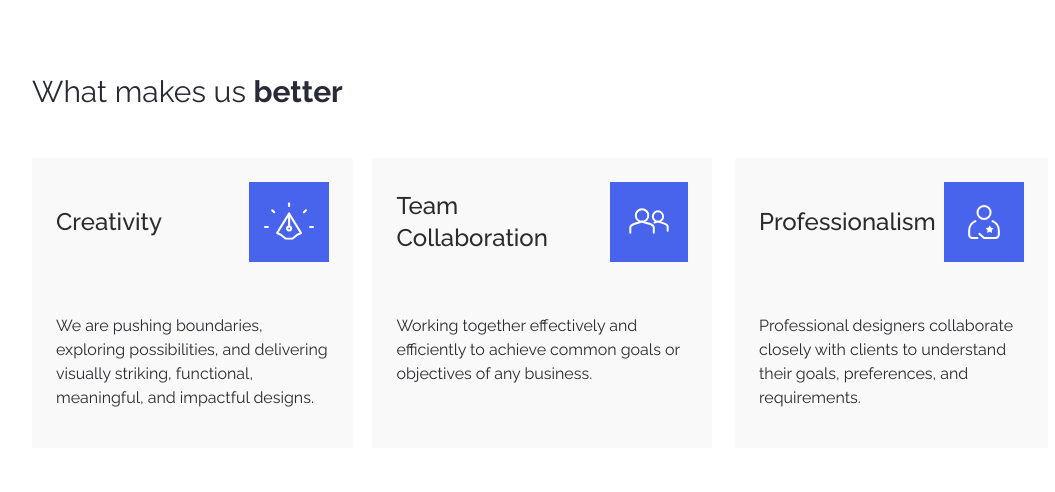
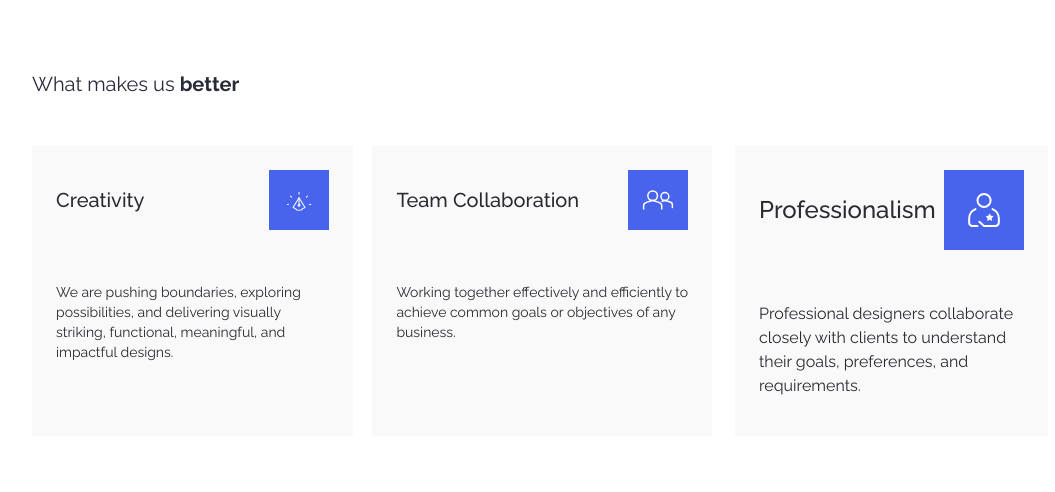
Before and after one commit to Neaz-mq/template-store, a React (Vite) app: page /company in a window 1280 px wide. Shown: the part 750-1242 px from the top of the page, without its empty margins (80-1135 px from the left). Built offline with nearby package versions, Linux system fonts and the light colour scheme; no server answers.

Commit message:
work creativity

```diff
--- a/src/pages/Company/About/About.jsx
+++ b/src/pages/Company/About/About.jsx
@@ -7,7 +7,7 @@ const About = () => {
             <div className='container mx-auto overflow-x-hidden overflow-y-hidden'>
                 <div className="layout lg:mx-24 mx-3">
                     <div>
-                        <h3 className="text-[#282A37] text-xl desktop:text-2xl 3xl:text-3xl 2xl:text-2xl laptop:text-2xl tablet:text-xl tablet:mt-10 font-medium font-raleway tablet:ml-12 ml-5 3xl:ml-[8.6rem] laptop:ml-0 2xl:ml-[8.7rem] desktop:-ml-1 3xl:mt-24 2xl:mt-24 desktop:mt-24 laptop:mt-16 3xl:mb-4 mt-5">
+                        <h3 className="text-[#282A37] text-lg tablet:text-lg laptop:text-lg 3xl:text-2xl 2xl:text-2xl desktop:text-xl tablet:mt-10 font-medium font-raleway tablet:ml-12 ml-5 3xl:ml-[8.6rem] laptop:ml-0 2xl:ml-[8.7rem] desktop:-ml-1 3xl:mt-24 2xl:mt-24 desktop:mt-24 laptop:mt-16 3xl:mb-4 mt-5">
                             Welcome at <strong>Prographr</strong>
                         </h3>
                         <div className="grid grid-cols-1 lg:grid-cols-2 gap-0 mt-28">
--- a/src/pages/ExclusiveTemplateDetails/ExclusiveTemplateDetails.jsx
+++ b/src/pages/ExclusiveTemplateDetails/ExclusiveTemplateDetails.jsx
@@ -252,7 +252,7 @@ const ExclusiveTemplateDetails = () => {
                             <h2 className="text-2xl text-[#282A37] pb-5 md:pt-24 pt-14 font-medium font-raleway 3xl:ml-[9.3rem] 2xl:ml-[9.3rem] desktop:ml-2  laptop:block tablet:mt-6 3xl:-mt-0 2xl:-mt-0 desktop:-mt-0 laptop:-mt-0 mt-2">
                                 Exclusive <strong>Graphics Template</strong>
                             </h2>
-                            <div className="rounded-xl flex items-center justify-center pt-6 pb-4 lg:pl-2 lg:pr-4 mt-4 3xl:ml-[13.6rem] 3xl:-mr-36 2xl:ml-[12.6rem] desktop:ml-2 desktop:-mr-10 2xl:-mr-32 3xl:-mt-7 2xl:-mt-7 desktop:-mt-7 laptop:-mt-7 tablet:mt-4 laptop:-ml-60">
+                            <div className="rounded-xl flex items-center justify-center pt-6  lg:pl-2 lg:pr-4 mt-4 3xl:ml-[13.6rem] 3xl:-mr-36 2xl:ml-[12.6rem] desktop:ml-2 desktop:-mr-10 2xl:-mr-32 3xl:-mt-7 2xl:-mt-7 desktop:-mt-7 laptop:-mt-7 tablet:mt-4 laptop:-ml-60">
                                 <div className="flex items-center justify-between lg:gap-16 gap-10 lg:my-8 lg:-mx-20">
                                     <LazyLoad height={200} offset={100}>
                                         <img
@@ -264,7 +264,7 @@ const ExclusiveTemplateDetails = () => {
                                     </LazyLoad>
                                 </div>
                             </div>
-                            <div className="w-full mt-6 flex items-center 3xl:ml-36 2xl:ml-36">
+                            <div className="w-full flex items-center 3xl:ml-36 2xl:ml-36">
                                 {template.picture?.length > thumbnailsToShow && startIndex > 0 && (
                                     <button onClick={handlePrevThumbnail} className="mr-2">
                                         <FaChevronLeft />
--- a/src/pages/Home/Creativity/Creativity.jsx
+++ b/src/pages/Home/Creativity/Creativity.jsx
@@ -33,7 +33,7 @@ const Creativity = () => {
     <div className="font-raleway">
       <div className="container mx-auto overflow-x-hidden 2xl:overflow-x-hidden 3xl:overflow-x-hidden desktop:overflow-x-hidden laptop:overflow-x-hidden">
         <header>
-          <h1 className="text-xl tablet:text-xl laptop:text-3xl 3xl:text-3xl  2xl:mt-36 2xl:text-3xl 3xl:mt-40 3xl:ml-60 2xl:ml-60 3xl:mb-12 desktop:ml-24 laptop:mt-36 desktop:mt-36 tablet:mt-24 tablet:mb-6 mt-16 ml-7 mb-4 text-[#282A37] font-raleway laptop:ml-24 laptop:mb-4 tablet:ml-16">
+          <h1 className="text-lg tablet:text-lg laptop:text-lg 3xl:text-2xl 2xl:text-2xl desktop:text-xl  2xl:mt-36  3xl:mt-40 3xl:ml-60 2xl:ml-60 3xl:mb-12 desktop:ml-24 laptop:mt-36 desktop:mt-36 tablet:mt-24 tablet:mb-6 mt-16 ml-7 mb-4 text-[#282A37] font-raleway laptop:ml-24 laptop:mb-4 tablet:ml-16">
             What makes us <strong> better</strong>
           </h1>
         </header>
@@ -41,20 +41,20 @@ const Creativity = () => {
           <section className="w-full flex justify-center 3xl:mr-10 3xl:-ml-20 2xl:mr-10 2xl:-ml-20 desktop:mr-16 desktop:-ml-16">
             <article className="bg-[#F9F9F9] desktop:max-w-[340px] laptop:h-[380px] 2xl:max-w-[330px] desktop:h-[290px] laptop:max-w-[250px] tablet:max-w-[350px] tablet:h-[280px] max-w-[320px] h-[340px]  p-6  3xl:max-w-[380px] 3xl:h-[290px] 3xl:ml-[7rem] 3xl:mr-4 3xl:mb-12 2xl:ml-[7rem] 2xl:mr-0 2xl:mb-12 desktop:ml-20 laptop:ml-16 desktop:mr-0 desktop:mb-12 font-raleway ">
               <div className="flex items-center justify-between">
-                <h2 className="text-2xl font-medium text-[#15141ce7]">Creativity</h2>
-                <div className="w-[90px] 3xl:w-[80px] 2xl:w-[80px] desktop:w-[80px] tablet:w-[80px] h-[80px] laptop:hidden 3xl:block 2xl:block desktop:block tablet:block overflow-hidden bg-[#4864EC] text-white flex items-center justify-center text-2xl">
+                <h2 className="text-xl font-medium text-[#15141ce7]">Creativity</h2>
+                <div className="w-[70px] 3xl:w-[60px] 2xl:w-[60px] desktop:w-[60px] tablet:w-[60px] h-[60px] laptop:hidden 3xl:block 2xl:block desktop:block tablet:block overflow-hidden bg-[#4864EC] text-white flex items-center justify-center text-2xl">
                   <img
                     className="lazy-load decoration-transparent scale-125 3xl:mt-6 3xl:ml-5 2xl:mt-6 2xl:ml-5 desktop:mt-6 desktop:ml-5 laptop:mt-6 laptop:ml-5 tablet:mt-6 tablet:ml-5 "
                     data-src="/Group 286.svg"
                     alt="Creativity Icon"
-                    width="40"
-                    height="40"
+                    width="20"
+                    height="20"
                     loading="lazy"
                     decoding="async"
                   />
                 </div>
               </div>
-              <p className="py-8 text-base text-[#15141ce7] mt-5">
+              <p className="py-8 text-sm text-[#15141ce7] mt-5">
                 We are pushing boundaries, exploring possibilities, and delivering visually striking, functional, meaningful, and impactful designs.
               </p>
               <a href="#" title="Learn more about our team collaboration" className="hidden">
@@ -72,20 +72,20 @@ const Creativity = () => {
           <section className="w-full flex justify-center 3xl:mr-[12.7rem] 2xl:mr-[13.6rem] desktop:mr-[12.7rem]">
             <article className="bg-[#F9F9F9] desktop:max-w-[340px] laptop:h-[380px] 2xl:max-w-[330px] desktop:h-[290px] laptop:max-w-[250px] tablet:max-w-[350px] tablet:h-[280px] max-w-[320px] h-[340px]  p-6  3xl:max-w-[380px] 3xl:h-[290px] 3xl:ml-0 3xl:mr-5 3xl:mb-12 2xl:ml-8 2xl:mr-4 2xl:mb-12 desktop:ml-14 laptop:ml-3 desktop:mr-1 desktop:mb-12 font-raleway ">
               <div className="flex items-center justify-between">
-                <h2 className="text-2xl font-medium text-[#15141ce7]">Team Collaboration</h2>
-                <div className="w-[90px] 3xl:w-[80px] 2xl:w-[80px] desktop:w-[80px] tablet:w-[80px] h-[80px] laptop:hidden 3xl:block 2xl:block desktop:block tablet:block overflow-hidden bg-[#4864EC] text-white flex items-center justify-center text-2xl">
+                <h2 className="text-xl font-medium text-[#15141ce7]">Team Collaboration</h2>
+                <div className="w-[70px] 3xl:w-[60px] 2xl:w-[60px] desktop:w-[60px] tablet:w-[60px] h-[60px] laptop:hidden 3xl:block 2xl:block desktop:block tablet:block overflow-hidden bg-[#4864EC] text-white flex items-center justify-center text-2xl">
                   <img
                     className="lazy-load decoration-transparent scale-125 3xl:mt-0 3xl:ml-0 2xl:mt-1 2xl:ml-0 desktop:mt-0 desktop:ml-0 laptop:mt-6 laptop:ml-5 tablet:mt-0 tablet:ml-0"
                     data-src="/35-01.svg"
                     alt="Team Collaboration Icon"
-                    width="80"
-                    height="80"
+                    width="60"
+                    height="60"
                     loading="lazy"
                     decoding="async"
                   />
                 </div>
               </div>
-              <p className="py-8 text-base text-[#15141ce7] mt-5">
+              <p className="py-8 text-sm text-[#15141ce7] mt-5">
                 Working together effectively and efficiently to achieve common goals or objectives of any business.
               </p>
               <a href="#" title="Learn more about our team collaboration" className="hidden">
--- a/src/pages/Home/Promote/Promote.jsx
+++ b/src/pages/Home/Promote/Promote.jsx
@@ -18,7 +18,7 @@ const Promote = () => {
           </div>
 
           <a className="3xl:-mt-24 2xl:-mt-16 desktop:-mt-2 laptop:mt-6 tablet:mt-14 relative z-10" href="/template">
-            <button className="bg-white text-[#4864EC] 3xl:py-3 3xl:px-10 2xl:py-3 2xl:px-10 desktop:py-3 desktop:px-10 laptop:py-3 laptop:px-10 tablet:py-2 tablet:px-8 py-2 px-6 font-bold 3xl:-ml-[46rem] 2xl:-ml-[42rem] desktop:-ml-[33rem] laptop:-ml-[30rem] tablet:ml-44 mt-6">
+            <button className="bg-white text-[#282A37] 3xl:py-3 3xl:px-10 2xl:py-3 2xl:px-10 desktop:py-3 desktop:px-10 laptop:py-3 laptop:px-10 tablet:py-2 tablet:px-8 py-2 px-6 font-bold 3xl:-ml-[46rem] 2xl:-ml-[42rem] desktop:-ml-[33rem] laptop:-ml-[30rem] tablet:ml-44 mt-6">
               Get your template now
             </button>
           </a>
--- a/src/pages/TemplateDetails/TemplateDetails.jsx
+++ b/src/pages/TemplateDetails/TemplateDetails.jsx
@@ -248,7 +248,7 @@ const TemplateDetails = () => {
                             <h2 className="text-2xl text-[#282A37] pb-5 md:pt-24 pt-14 font-medium font-raleway 3xl:ml-[9.3rem] 2xl:ml-[9.3rem] desktop:ml-2  laptop:block tablet:-mt-36 3xl:-mt-0 2xl:-mt-0 desktop:-mt-0 laptop:-mt-0 -mt-16">
                                 Premium <strong>Graphics Template</strong>
                             </h2>
-                            <div className="rounded-xl flex items-center justify-center pt-6 pb-4 lg:pl-2 lg:pr-4 mt-4 3xl:ml-[13.6rem] 3xl:-mr-36 2xl:ml-[12.6rem] desktop:ml-2 desktop:-mr-10 2xl:-mr-32 3xl:-mt-7 2xl:-mt-7 desktop:-mt-7 laptop:-mt-7 laptop:-ml-60">
+                            <div className="rounded-xl flex items-center justify-center pt-6  lg:pl-2 lg:pr-4 mt-4 3xl:ml-[13.6rem] 3xl:-mr-36 2xl:ml-[12.6rem] desktop:ml-2 desktop:-mr-10 2xl:-mr-32 3xl:-mt-7 2xl:-mt-7 desktop:-mt-7 laptop:-mt-7 laptop:-ml-60">
                                 <div className="flex items-center justify-between lg:gap-16 gap-10 lg:my-8 lg:-mx-20">
                                     <LazyLoad height={200} offset={100}>
                                         <img
@@ -260,7 +260,7 @@ const TemplateDetails = () => {
                                     </LazyLoad>
                                 </div>
                             </div>
-                            <div className="w-full mt-6 flex items-center 3xl:ml-36">
+                            <div className="w-full flex items-center 3xl:ml-36">
                                 {template.picture?.length > thumbnailsToShow && startIndex > 0 && (
                                     <button onClick={handlePrevThumbnail} className="mr-2">
                                         <FaChevronLeft />
```
